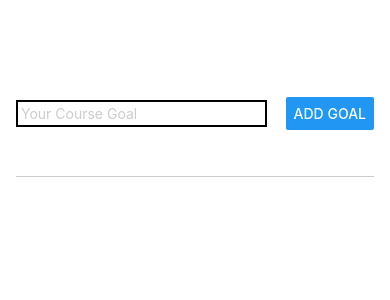
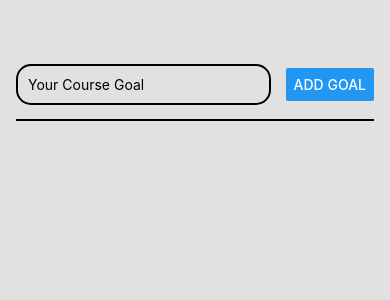
Before and after one commit to codeyson/expo_trial_32S1_masangkay, a React Native app: screen / in a window 390 px wide. Shown: the top 300 px of the page. Built offline with nearby package versions, Linux system fonts and the light colour scheme.

Commit message:
done supplementary

```diff
--- a/App.js
+++ b/App.js
@@ -14,21 +14,21 @@ export default function App() {
       ...currentCourseGoals,
       enteredGoalText,
     ]);
+    setEnteredGoalText('');
   }
 
 return (
   <View style={styles.appContainer}>
     <View style={styles.inputContainer}>
-      <TextInput placeholder='Your Course Goal' style={styles.textInput} onChangeText={goalInputHandler}></TextInput>
-      <Button title='Add Goal' style={{padding: 50}} onPress={addGoalHandler}></Button>
+      <TextInput placeholder='Your Course Goal' style={styles.textInput} onChangeText={goalInputHandler} value={enteredGoalText}></TextInput>
+      <Button title='Add Goal' style={{padding: 50}} onPress={addGoalHandler} ></Button>
     </View>
     <View style={styles.goalsContainer}>
-        {courseGoals.map((goal) => <Text>{goal}</Text>)}
+        {courseGoals.map((goal) => <Text style={styles.textStyle} >{goal}</Text>)}
     </View>
   </View>
 );
 }
-
 
 
 const styles = StyleSheet.create({
@@ -40,16 +40,22 @@ const styles = StyleSheet.create({
   },
   textStyle: {
     margin: 16,
-    borderWidth: 2,
-    borderColor: 'red',
+    borderWidth: 5,
+    borderColor: '#eab308',
     padding: 16,
-    backgroundColor: 'blue',
+    backgroundColor: '#8e8e95',
+    borderRadius: 8,
+    color: '#fafafa',
+    textAlign: 'center',
+    fontWeight: 'bold',
   },
   appContainer: {
     flex: 1,
     paddingTop: 50,
     paddingHorizontal: 16,
     padding: 13,
+    backgroundColor: '#e1e1e1',
+
   },
   inputContainer: {
     flex: 1,
@@ -57,17 +63,18 @@ const styles = StyleSheet.create({
     justifyContent: 'space-between',
     alignItems: 'center',
     marginBottom: 24,
-    borderBottomWidth: 1,
-    borderBottomColor: '#cccccc',
+    borderBottomWidth: 2,
+    borderBottomColor: '#000000',
   },
   textInput: {
     borderWidth: 2,
-    color: '#cccccc',
-    width: '70%',
-    marginRight: 8,
-    padding: 3,
+    color: '#000000',
+    width: '100%',
+    marginRight: 15,
+    padding: 10,
+    borderRadius: 15,
   },
   goalsContainer: {
-    flex: 5,
+    flex: 10,
   },
 });
```
